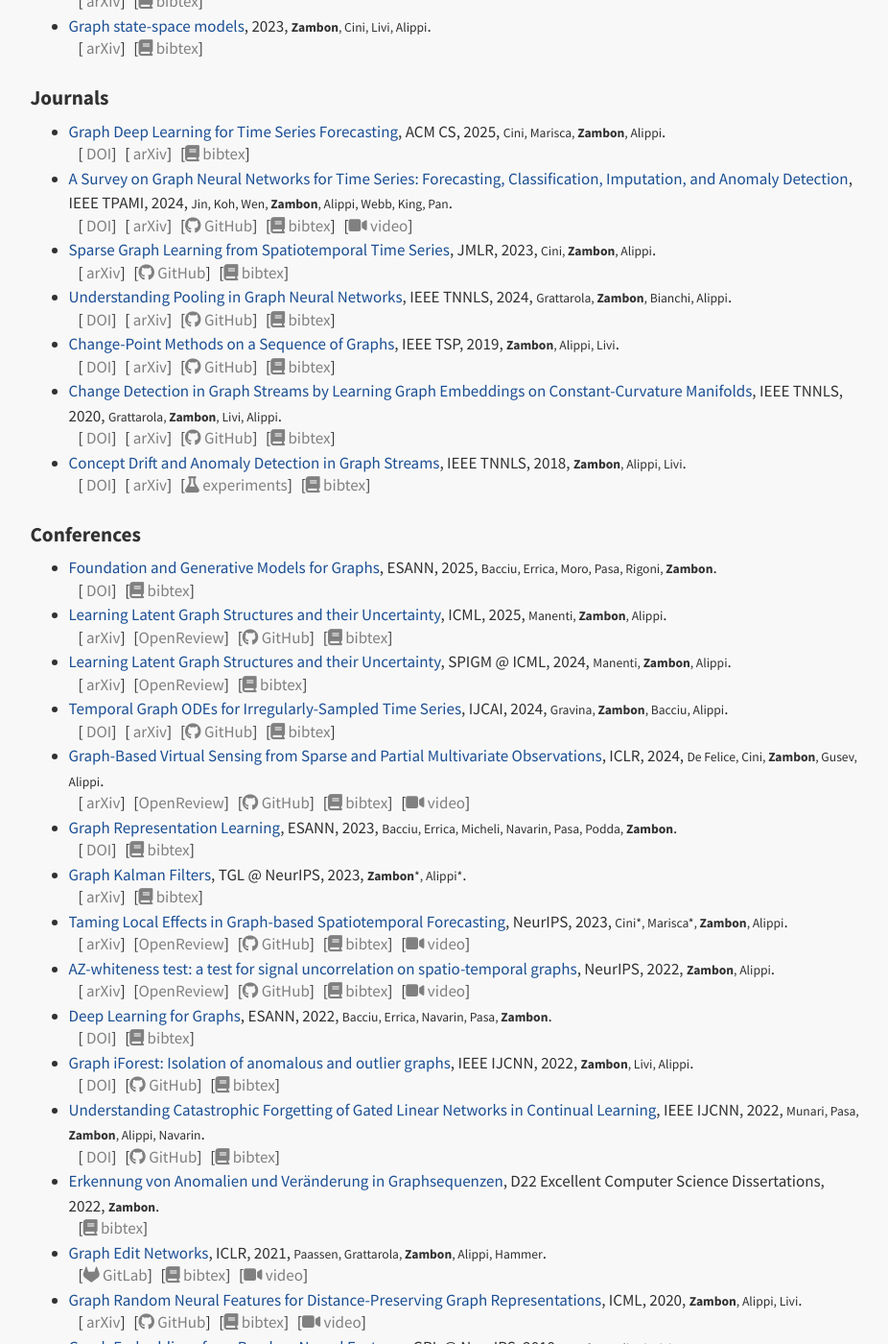
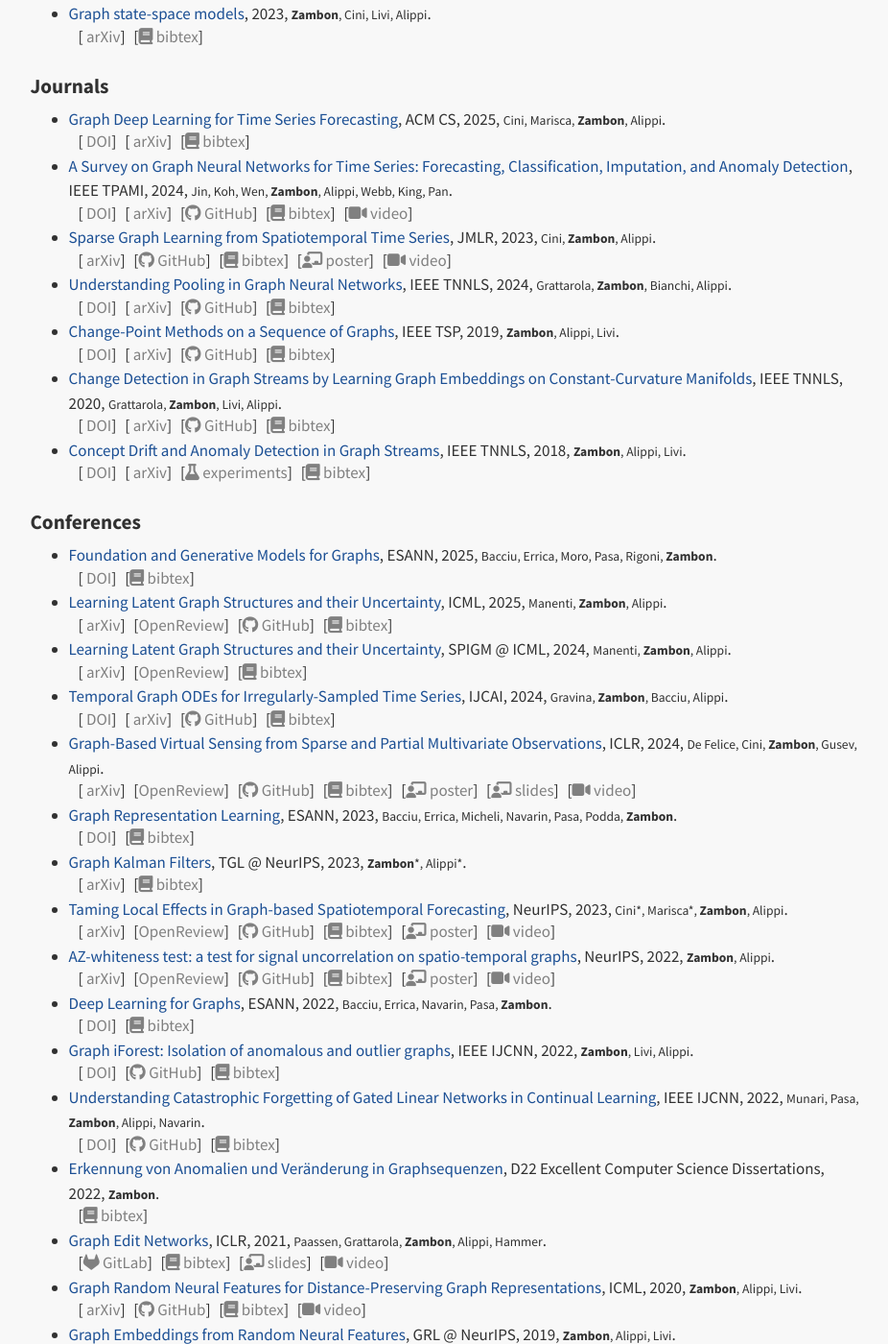
Before and after one commit to dzambon/dzambon.github.io, a Jekyll site: the page built from publications.md, in a window 1280 px wide and 1400 px high, scrolled down 671 px. Shown: the whole window at 96% size, without its empty margins (175-1101 px from the left). Built offline with Jekyll 4.4.1, drawn with Linux system fonts in a browser that asks for light colours; nearby versions of some CDN libraries; a style sheet for code colours, icons or effects is not loaded.

Commit message:
added posters and slides

```diff
--- a/_includes/paper_list.html
+++ b/_includes/paper_list.html
@@ -27,7 +27,7 @@
           <li>[<a class="square-button" href="{{ openreview_base }}{{ paper.openreview_id }}">OpenReview</a>]
           </li>{% endif %}
           {%- if paper.huggingface %}
-          <li>[<a class="square-button" href="{{ paper.huggingface }}"><img src="{{ base_url }}/images/hf-logo-pirate.svg" alt="icon" style="display: inline; height: 1.1em; vertical-align: -1.2em;"> Hugging Face</a>]
+          <li>[<a class="square-button" href="{{ paper.huggingface }}"><img src="{{ base_url }}/images/hf-logo-pirate.svg" alt="icon" style="display: inline; height: 1.1em; vertical-align: -.2em; margin: 0"> Hugging Face</a>]
           </li>{% endif %}
           {%- if paper.github %}
           <li>[<a class="square-button" href="{{ paper.github }}"><i class="fa-brands fa-github"></i> GitHub</a>]
@@ -41,8 +41,17 @@
           {%- if paper.bibtex %}
           <li>[<a class="square-button" href="javascript:void(0);" onclick='togglebibtex("bibtex-{{ paper.id }}")'><i class="fa fa-book"></i> bibtex</a>]
           </li>{% endif %}
+          {%- if paper.poster %}
+          <li>[<a class="square-button" href="{{ paper.poster }}"><i class="fas fa-chalkboard-teacher"></i> poster</a>]
+          </li>{% endif %}
+          {%- if paper.slides %}
+          <li>[<a class="square-button" href="{{ paper.slides }}"><i class="fas fa-chalkboard-teacher"></i> slides</a>]
+          </li>{% endif %}
           {%- if paper.video %}
           <li>[<a class="square-button" href="{{ paper.video }}"><i class="fa fa-video-camera"></i> video</a>]
+          </li>{% endif %}
+          {%- if paper.website %}
+          <li>[<a class="square-button" href="{{ paper.website }}"><i class="fa-solid fa-globe"></i> website</a>]
           </li>{% endif %}
         <!-- </span> -->
         </ul>
```
Also changed, not shown: _data/papers.yaml (+11 -0 lines).
